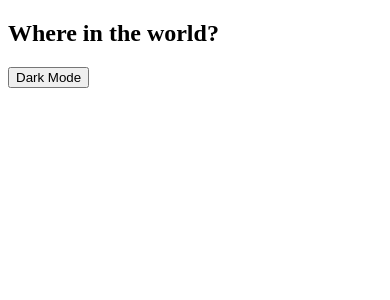
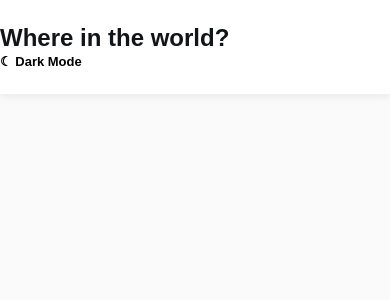
Before and after one commit to darshita2711/React_Project_Rest_countries_API_color_theame_change, a React (Vite) app: page / in a window 390 px wide. Shown: the top 300 px of the page. Built offline with nearby package versions, Linux system fonts and the light colour scheme.

Commit message:
Create initial navbar and application layout

```diff
--- a/src/components/Navbar.tsx
+++ b/src/components/Navbar.tsx
@@ -1,10 +1,22 @@
+import { useState } from "react";
 
 
 function Navbar() {
+    const[isDarkMode, setIsDarkMode] = useState(false);
+
+    function handleThemeChange() {
+        setIsDarkMode(!isDarkMode);
+    }
   return (
     <nav className="navbar">
       <h1>Where in the world?</h1>
-      <button className="dark-mode-toggle">Dark Mode</button>
+      <button
+          className="theme-button"
+          onClick={handleThemeChange}
+          aria-label="Toggle color theme"
+        >
+         {isDarkMode ? "☀ Light Mode" : "☾ Dark Mode"}
+      </button>
     </nav>
   );
 }
--- a/src/index.css
+++ b/src/index.css
@@ -0,0 +1,61 @@
+
+* {
+  margin: 0;
+  padding: 0;
+  box-sizing: border-box;
+}
+
+body {
+  font-family: Arial, Helvetica, sans-serif;
+  background-color: #fafafa;
+  color: #111517;
+}
+
+.navbar {
+  background-color: white;
+  padding: 24px 0;
+  box-shadow: 0 2px 8px rgba(0, 0, 0, 0.08);
+}
+
+.navbar-container {
+  max-width: 1200px;
+  margin: 0 auto;
+  padding: 0 24px;
+
+  display: flex;
+  justify-content: space-between;
+  align-items: center;
+}
+
+.navbar-title {
+  font-size: 24px;
+  font-weight: 800;
+}
+
+.theme-button {
+  border: none;
+  background: transparent;
+  cursor: pointer;
+  font-size: 15px;
+  font-weight: 600;
+}
+
+.main-container {
+  max-width: 1200px;
+  margin: 40px auto;
+  padding: 0 24px;
+}
+
+.main-container h2 {
+  margin-bottom: 12px;
+}
+
+@media (max-width: 600px) {
+  .navbar-title {
+    font-size: 18px;
+  }
+
+  .theme-button {
+    font-size: 13px;
+  }
+}
```
